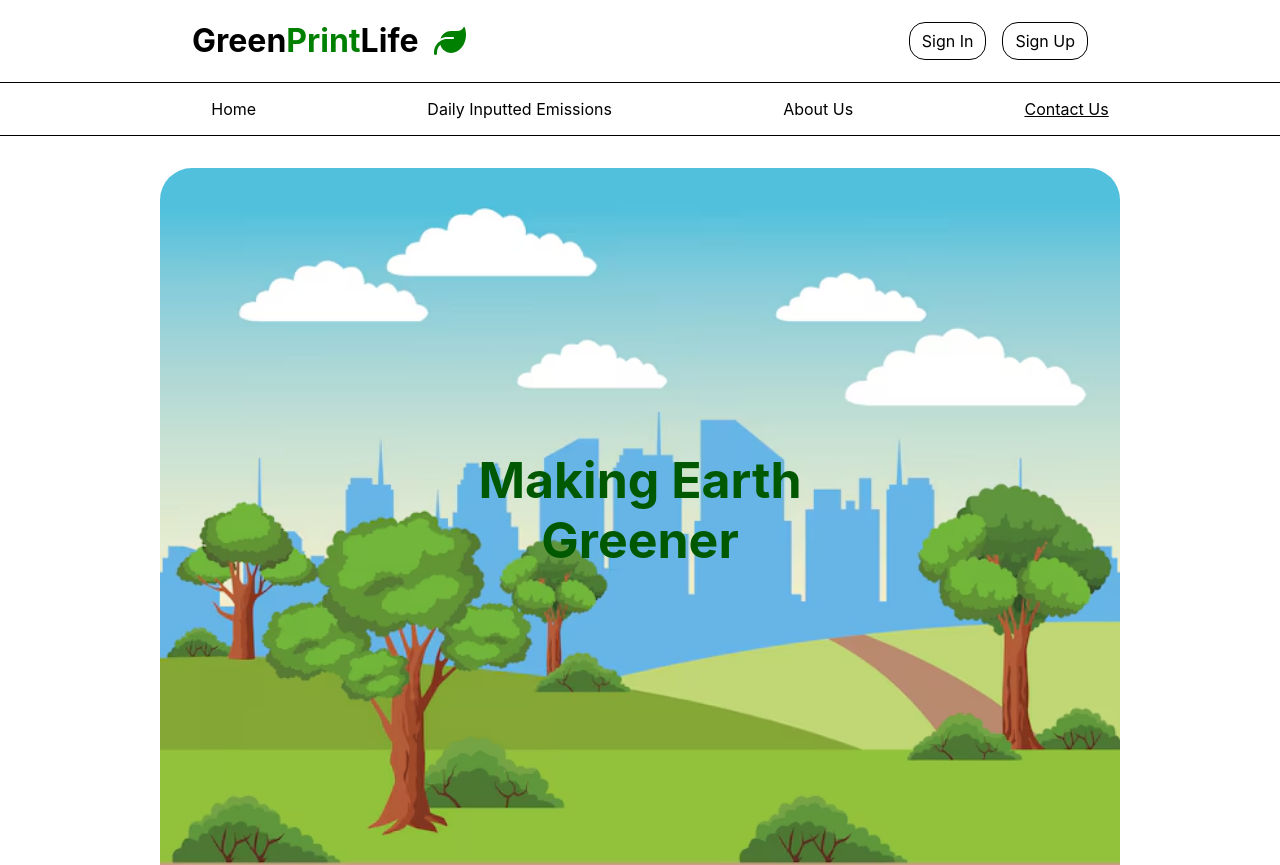
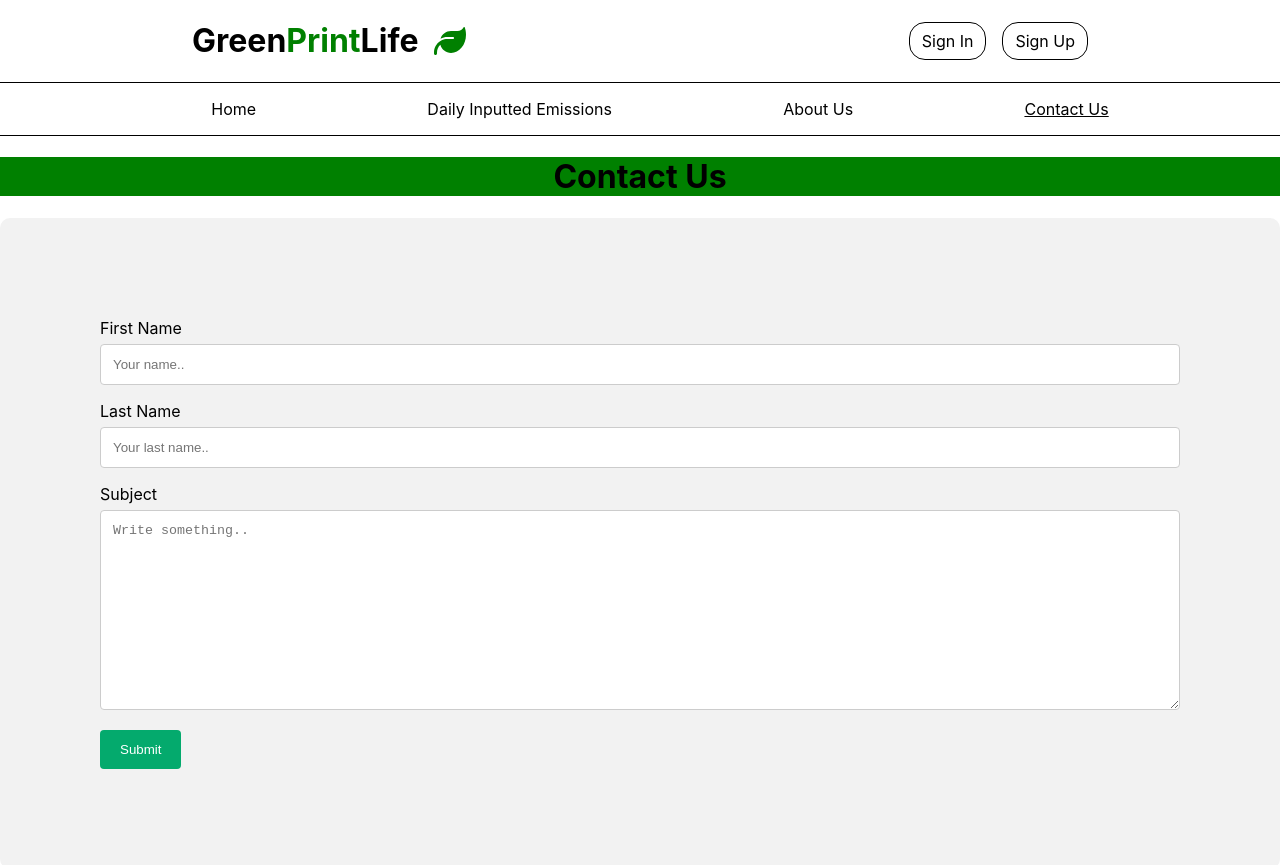
Before and after one commit to hgao080/DEVS-hack-a-thon, a React (Create React App) app in the folder carbon-calculator/: page /contact in a window 1280 px wide. Shown: the top 865 px of the page. Built offline with nearby package versions, Linux system fonts and the light colour scheme.

Commit message:
Add contact us page

```diff
--- a/carbon-calculator/src/App.js
+++ b/carbon-calculator/src/App.js
@@ -6,6 +6,7 @@ import Dashboard from './Pages/Dashboard';
 import Board from './Pages/Board';
 import About from "./Pages/About"
 import DashboardImprovement from "./Pages/DashboardImprovement"
+import ContactUs from "./Pages/ContactUs";
 
 const router = createBrowserRouter([
   {
@@ -22,7 +23,7 @@ const router = createBrowserRouter([
   },
   {
     path: '/contact',
-    element: <MainPage />,
+    element: <ContactUs />,
   },
   {
     path: '/dashboard',
--- /dev/null
+++ b/carbon-calculator/src/Pages/ContactUs.css
@@ -0,0 +1,41 @@
+.header{
+    background-color: green;
+}
+
+h1{
+    font-weight: bold;
+}
+
+/* Style inputs with type="text", select elements and textareas */
+input[type=text], select, textarea {
+    width: 100%; /* Full width */
+    padding: 12px; /* Some padding */
+    border: 1px solid #ccc; /* Gray border */
+    border-radius: 4px; /* Rounded borders */
+    box-sizing: border-box; /* Make sure that padding and width stays in place */
+    margin-top: 6px; /* Add a top margin */
+    margin-bottom: 16px; /* Bottom margin */
+    resize: vertical /* Allow the user to vertically resize the textarea (not horizontally) */
+  }
+
+  /* Style the submit button with a specific background color etc */
+  input[type=submit] {
+    background-color: #04AA6D;
+    color: white;
+    padding: 12px 20px;
+    border: none;
+    border-radius: 4px;
+    cursor: pointer;
+  }
+
+  /* When moving the mouse over the submit button, add a darker green color */
+  input[type=submit]:hover {
+    background-color: #45a049;
+  }
+
+  /* Add a background color and some padding around the form */
+  .container {
+    border-radius: 10px;
+    background-color: #f2f2f2;
+    padding: 100px;
+  }
--- /dev/null
+++ b/carbon-calculator/src/Pages/ContactUs.js
@@ -0,0 +1,31 @@
+import Header from "../Components/Header";
+import Nav from "../Components/Nav";
+import "./ContactUs.css";
+
+const ContactUs = () => {
+  return (
+    <div className="">
+      <Header />
+      <Nav />
+      <div className="header">
+        <h1>Contact Us</h1>
+      </div>
+      <div className="container">
+        <form action="/action_page.php">
+          <label htmlFor="fname">First Name</label>
+          <input type="text" id="fname" name="firstname" placeholder="Your name.." />
+
+          <label htmlFor="lname">Last Name</label>
+          <input type="text" id="lname" name="lastname" placeholder="Your last name.." />
+
+          <label htmlFor="subject">Subject</label>
+          <textarea id="subject" name="subject" placeholder="Write something.." style={{height: "200px"}}></textarea>
+
+          <input type="submit" value="Submit" />
+        </form>
+      </div>
+    </div>
+  );
+}
+
+export default ContactUs;
```
